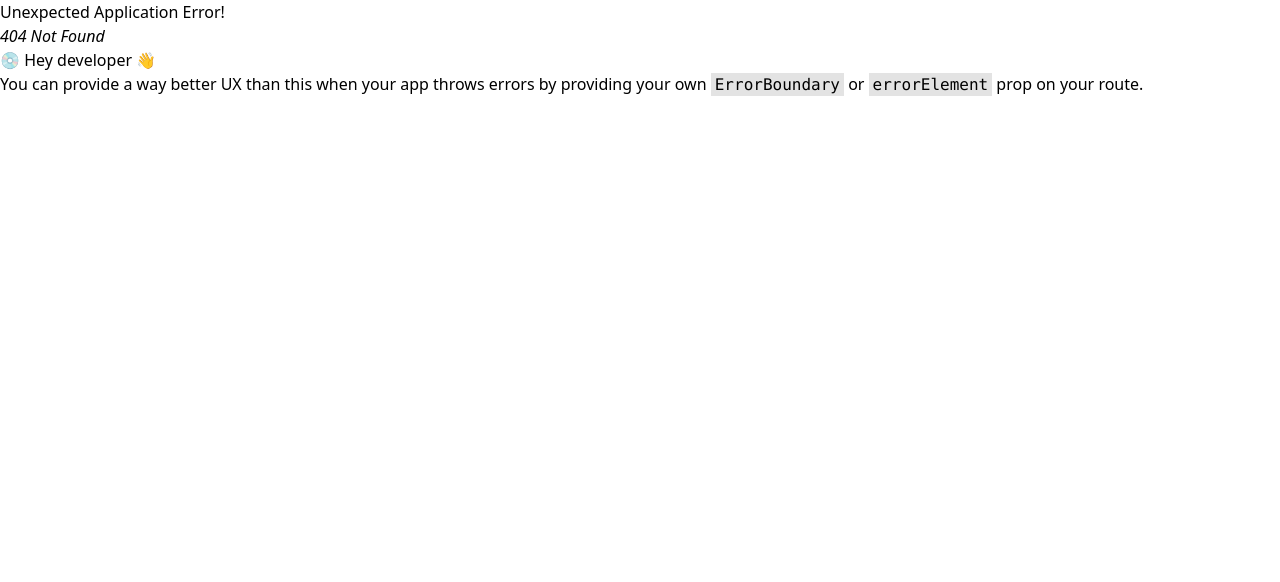
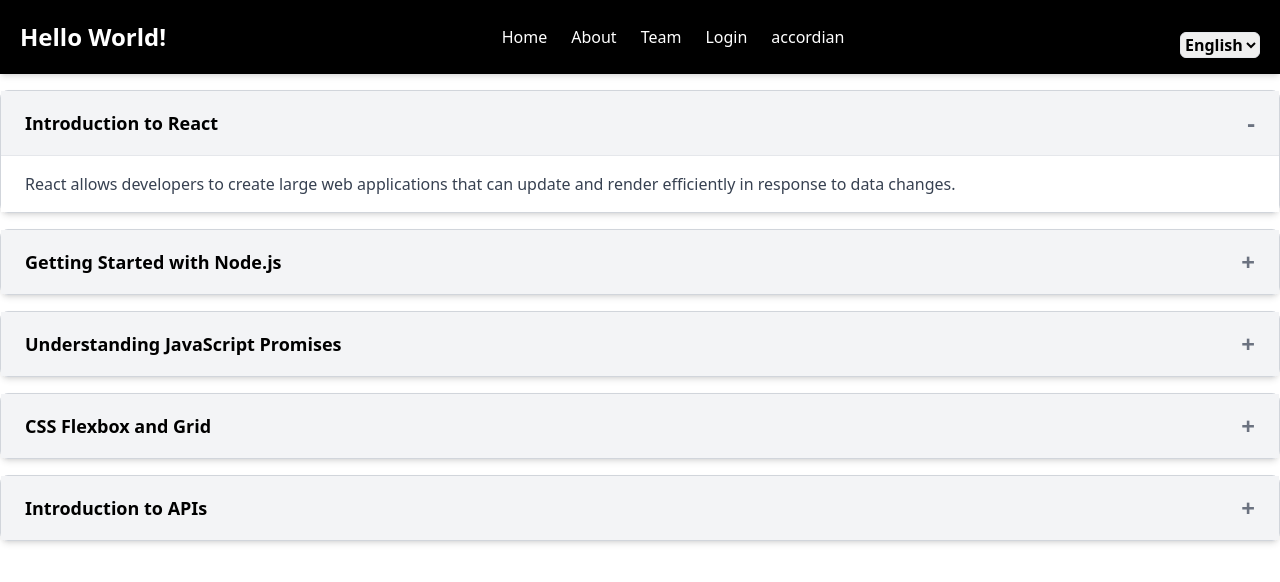
Before and after one commit to arpitbeuria196/communication, a React (Create React App) app in the folder LLD/low-level-design/: page /accordion in a window 1280 px wide. Before the commit this address had no page. Shown: the top 582 px of the page. Built offline with nearby package versions, Linux system fonts and the light colour scheme.

Commit message:
Accordion

```diff
--- a/LLD/low-level-design/src/App.js
+++ b/LLD/low-level-design/src/App.js
@@ -6,9 +6,11 @@ import ProtectedRoute from "./component/ProtectedRoute";
 import Team from "./component/Team";
 import "./index.css";
 import { createBrowserRouter, Outlet, RouterProvider } from "react-router-dom";
-
+import { useState } from "react";
+import Accordion from "./component/Accordion";
 
 function App() {
+  const [lang, setLang] = useState('en');
 
   const router = createBrowserRouter([
 
@@ -16,7 +18,7 @@ function App() {
       path:"/",
       element:(
         <div>
-          <Header/>
+          <Header lang={lang} setLang={setLang}/>
           <Outlet/>
         </div>
       ),
@@ -37,11 +39,15 @@ function App() {
 
             {
               path:"about",
-              element:<About/>
+              element:<About lang={lang}/>
             },
             {
               path:"team",
               element:<Team/>
+            },
+            {
+              path:"accordion",
+              element:<Accordion/>
             }
           ]
         },
--- a/LLD/low-level-design/src/component/About.js
+++ b/LLD/low-level-design/src/component/About.js
@@ -1,11 +1,15 @@
-import React from 'react'
+import React from "react";
+import { Languages } from "../utils/Constants";
 
-const About = () => {
+const About = ({ lang }) => {
+  const LANG = Languages[lang] || Languages.default;
+
   return (
-    <div>
-      About
+    <div className="p-5">
+      <h2 className="text-3xl font-bold">{LANG.title}</h2>
+      <p className="mt-4 text-lg">{LANG.description}</p>
     </div>
-  )
-}
+  );
+};
 
-export default About
+export default About;
--- /dev/null
+++ b/LLD/low-level-design/src/component/AccordianItems.js
@@ -0,0 +1,29 @@
+import React, { useState } from 'react'
+
+const AccordianItems = ({acc,isOpen,setIsOpen}) => {
+
+
+  return (
+    <div className="border border-gray-300 rounded-lg shadow-md my-4">
+      {/* Accordion Header */}
+      <div
+        className="bg-gray-100 px-6 py-4 cursor-pointer flex justify-between items-center"
+        onClick={()=>{setIsOpen()}}
+      >
+        <h2 className="font-semibold text-lg">{acc.title}</h2>
+        <span className="text-2xl font-bold text-gray-500">
+          {isOpen ? "-" : "+"}
+        </span>
+      </div>
+
+      {/* Accordion Content */}
+      {isOpen && (
+        <div className="bg-white px-6 py-4 border-t">
+          <p className="text-gray-700">{acc.content}</p>
+        </div>
+      )}
+    </div>
+  )
+}
+
+export default AccordianItems
--- /dev/null
+++ b/LLD/low-level-design/src/component/Accordion.js
@@ -0,0 +1,61 @@
+import React from 'react'
+import AccordianItems from './AccordianItems';
+import { useState } from 'react';
+
+const accordionData = [
+    {
+      id: 1,
+      title: "Introduction to React",
+      description: "React is a JavaScript library for building user interfaces. Learn the basics of components, props, and state.",
+      content: "React allows developers to create large web applications that can update and render efficiently in response to data changes."
+    },
+    {
+      id: 2,
+      title: "Getting Started with Node.js",
+      description: "Node.js is a JavaScript runtime built on Chrome's V8 JavaScript engine.",
+      content: "Node.js enables developers to use JavaScript for server-side programming, offering event-driven, non-blocking I/O."
+    },
+    {
+      id: 3,
+      title: "Understanding JavaScript Promises",
+      description: "Promises are used to handle asynchronous operations in JavaScript.",
+      content: "A promise represents a value that may be available now, or in the future, or never. Promises simplify handling of asynchronous code."
+    },
+    {
+      id: 4,
+      title: "CSS Flexbox and Grid",
+      description: "Learn how to layout your web pages using modern CSS techniques.",
+      content: "Flexbox and Grid provide powerful ways to design web layouts with greater flexibility and control over spacing, alignment, and distribution."
+    },
+    {
+      id: 5,
+      title: "Introduction to APIs",
+      description: "APIs (Application Programming Interfaces) enable communication between software applications.",
+      content: "Understanding APIs is crucial for modern development. Learn how to consume RESTful APIs and integrate third-party services."
+    }
+  ];
+
+const Accordion = () => {
+    const [indexAccordian,setIndexAccordian] = useState(0);
+    const[isOpen,setIsOpen] = useState(false);
+  return (
+    <div>
+      {accordionData.map((acc,index)=>
+    (
+        <AccordianItems
+        key={index}
+        acc={acc}
+        isOpen={indexAccordian == index}
+        setIsOpen={
+            ()=>
+            {
+                indexAccordian == index ? setIndexAccordian(null) :  setIndexAccordian(index);
+            }
+         }
+        />
+    ))}
+    </div>
+  )
+}
+
+export default Accordion
--- a/LLD/low-level-design/src/component/Body.js
+++ b/LLD/low-level-design/src/component/Body.js
@@ -1,42 +1,61 @@
-import axios from 'axios';
-import React, { useEffect, useState } from 'react'
-import MemeCard from './MemeCard';
-import Shimmer from './Shimmer';
+import axios from "axios";
+import React, { useEffect, useState } from "react";
+import MemeCard from "./MemeCard";
+import Shimmer from "./Shimmer";
 
 const Body = () => {
+  const [memes, setMemes] = useState([]);
+  const [shimmer,setShimmer] = useState(true);
 
-const [memes,setMemes] = useState([]);
+  useEffect(() => {
+    fetchmemesAPI();
 
-useEffect(()=>{
-    fetchmemesAPI();
-},[])
+    window.addEventListener("scroll",scrollHandle);
 
-const fetchmemesAPI = async ()=>
+    return ()=> window.removeEventListener("scroll",scrollHandle);
+
+
+  }, []);
+
+  const scrollHandle = async ()=>
   {
     try {
-    const response = await axios.get("https://meme-api.com/gimme/20");
-     console.log(response.data.memes);
-     setMemes(response.data.memes);
+      if(window.innerHeight + window.scrollY >= document.body.scrollHeight-10)
+      {
+
+        fetchmemesAPI();
+      }
+
     } catch (error) {
       console.log(error.message);
     }
   }
 
+  const fetchmemesAPI = async () => {
+    try {
+      setShimmer(true);
+      const response = await axios.get("https://meme-api.com/gimme/20");
 
-  return  (memes.length == 0) ? <div className='flex flex-wrap'>
-    <Shimmer/>
-    </div> : (
-    <div className='flex flex-wrap justify-center'>
-      {memes.map((meme,index)=>(
+      setShimmer(false)
+      setMemes((memes)=> [...memes,...response.data.memes]);
 
-        <MemeCard
-        key={index}
-        meme ={meme}
-        />
+      console.log("Api Called");
+    } catch (error) {
+      console.log(error.message);
+    }
+  };
 
+  return shimmer ? (
+    <div className="flex flex-wrap">
+      <Shimmer />
+    </div>
+  ) : (
+    <div className="flex flex-wrap justify-center">
+      {memes.map((meme) => (
+        <MemeCard key={meme.url} meme={meme} />
       ))}
     </div>
-  )
-}
+  );
+};
 
-export default Body
+export default Body;
--- a/LLD/low-level-design/src/component/Header.js
+++ b/LLD/low-level-design/src/component/Header.js
@@ -1,9 +1,10 @@
-import React from 'react';
+import React, { useState } from 'react';
 import { Link } from 'react-router-dom';
+import About from "../component/About"
 
-const Header = () => {
-
+const Header = ({lang,setLang}) => {
   return (
+    <>
     <header className="bg-black text-white px-5 py-4 flex justify-between items-center shadow-md">
       {/* Branding / Logo */}
       <div className="text-2xl font-bold">
@@ -45,9 +46,34 @@ const Header = () => {
               Login
             </Link>
           </li>
+          <li>
+            <Link
+              to="/accordion"
+              className="hover:text-gray-300 transition duration-200"
+            >
+              accordian
+            </Link>
+          </li>
         </ul>
       </nav>
+      <select
+      className='text-black border rounded-md font-semibold mt-4'
+      value={lang}
+      onChange={(e)=>
+      {
+        console.log(lang);
+        setLang(e.target.value);
+      }
+      }
+      >
+      <option value="en">English</option>
+      <option value="hi">Hindi</option>
+
+      </select>
     </header>
+    </>
+
+
   );
 };
 
--- a/LLD/low-level-design/src/component/MemeCard.js
+++ b/LLD/low-level-design/src/component/MemeCard.js
@@ -1,6 +1,8 @@
 import React from 'react'
 
 const MemeCard = ({meme}) => {
+
+
 
 const {author,url,title} = meme;
   return (
--- a/LLD/low-level-design/src/component/ProtectedRoute.js
+++ b/LLD/low-level-design/src/component/ProtectedRoute.js
@@ -3,7 +3,7 @@ import { Outlet,Navigate} from 'react-router-dom';
 import Login from './Login';
 
 const ProtectedRoute = () => {
-    const isAuthenticated = false;
+    const isAuthenticated = true;
 
   return (
     <div>
--- a/LLD/low-level-design/src/component/Shimmer.js
+++ b/LLD/low-level-design/src/component/Shimmer.js
@@ -3,12 +3,17 @@ import ShimmerCard from './ShimmerCard'
 
 const Shimmer = () => {
 
-  return Array(10).fill(0).map((n,i)=>
-    (
+  return(
         <div className='flex flex-wrap'>
-          <ShimmerCard/>
+         {
+           Array(10).fill(0).map((_,i)=>(
+            <div key={i} className="m-4">
+            <ShimmerCard />
+          </div>
+           ))
+         }
         </div>
-      ))
+      )
 }
 
 export default Shimmer
--- /dev/null
+++ b/LLD/low-level-design/src/utils/Constants.js
@@ -0,0 +1,16 @@
+export const Languages = {
+    en: {
+      title: "About Us",
+      description:
+        "Life is full of surprises, and every day brings new opportunities to explore. The morning sun rises with a promise of hope, while the gentle evening breeze whispers tranquility. Books open gateways to unknown worlds, and music soothes the soul like nothing else. Friends and family are treasures that enrich our journey. Nature, with its vibrant colors and soothing sounds, is a gift we often overlook. Time flies, yet memories linger, painting our lives with moments of joy and learning. The moon, silent and serene, reminds us of calm amidst chaos. Life is precious; live it fully and meaningfully.",
+    },
+    hi: {
+      title: "हमारे बारे में",
+      description:
+        "जीवन आश्चर्यों से भरा हुआ है, और हर दिन नई संभावनाओं का द्वार खोलता है। सुबह का सूरज उम्मीद का वादा लेकर उगता है, जबकि शाम की हल्की हवा शांति की फुसफुसाहट करती है। किताबें हमें अज्ञात दुनियाओं में ले जाती हैं, और संगीत आत्मा को अद्वितीय सुकून देता है। मित्र और परिवार हमारी यात्रा को समृद्ध करने वाले अनमोल रत्न हैं। प्रकृति, अपनी जीवंत रंगों और सुकून भरी ध्वनियों के साथ, एक ऐसा उपहार है जिसे हम अक्सर नजरअंदाज कर देते हैं। समय तेजी से गुजरता है, लेकिन यादें हमारे जीवन को खुशी और सीख के पलों से रंग देती हैं। चाँद, शांत और स्थिर, हमें उथल-पुथल के बीच शांति की याद दिलाता है। जीवन अनमोल है; इसे पूरी तरह और अर्थपूर्ण तरीके से जिएं।",
+    },
+    default: {
+      title: "Language Not Found",
+      description: "The selected language is not supported.",
+    },
+  };
```
Lines whose indentation alone changed are shown as unchanged.
